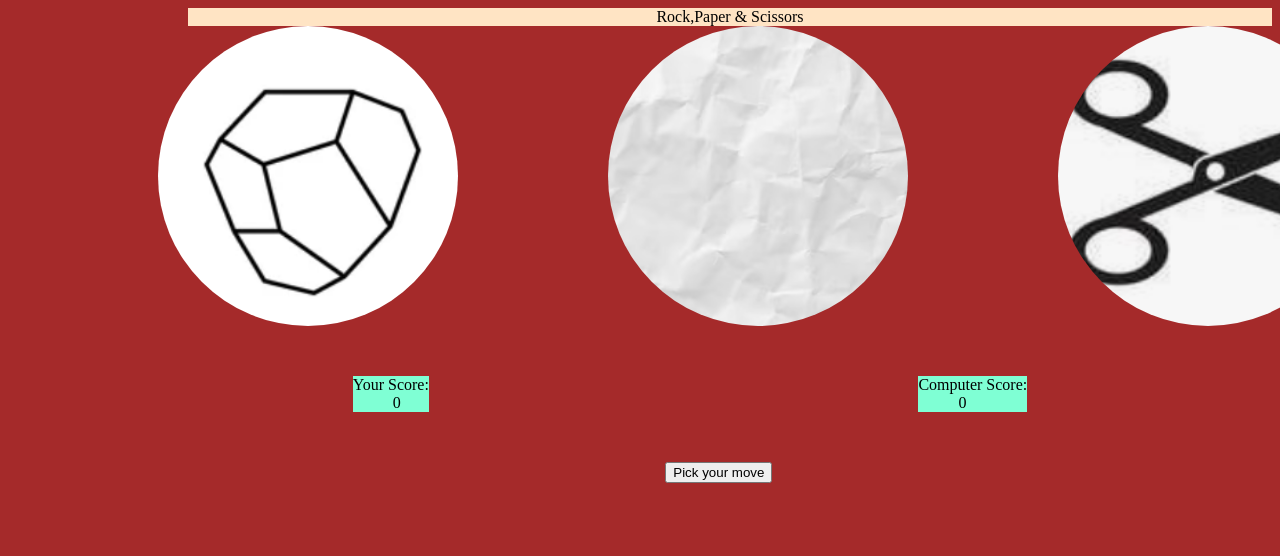
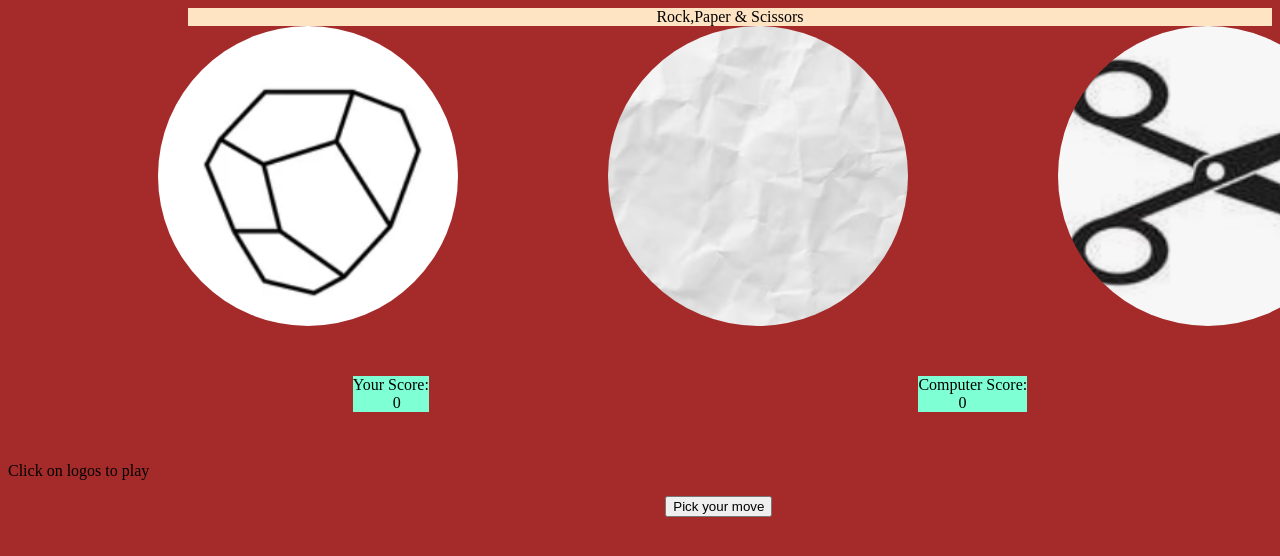
Before and after one commit to Pranav98coder/Rock-Paper-and-Scissors, a plain HTML site: page index.html in a window 1280 px wide. Shown: the top 556 px of the page. Drawn offline with Linux system fonts and the light colour scheme.

Commit message:
Update index.html

```diff
--- a/index.html
+++ b/index.html
@@ -29,6 +29,7 @@
             <span class="sc" id="cs">0</span>
         </div>
     </div>
+    <p>Click on logos to play</p>
     <div id="bt"><button id="pick">Pick your move</button></div>
     <script src="script.js"></script>
 </body>
```
